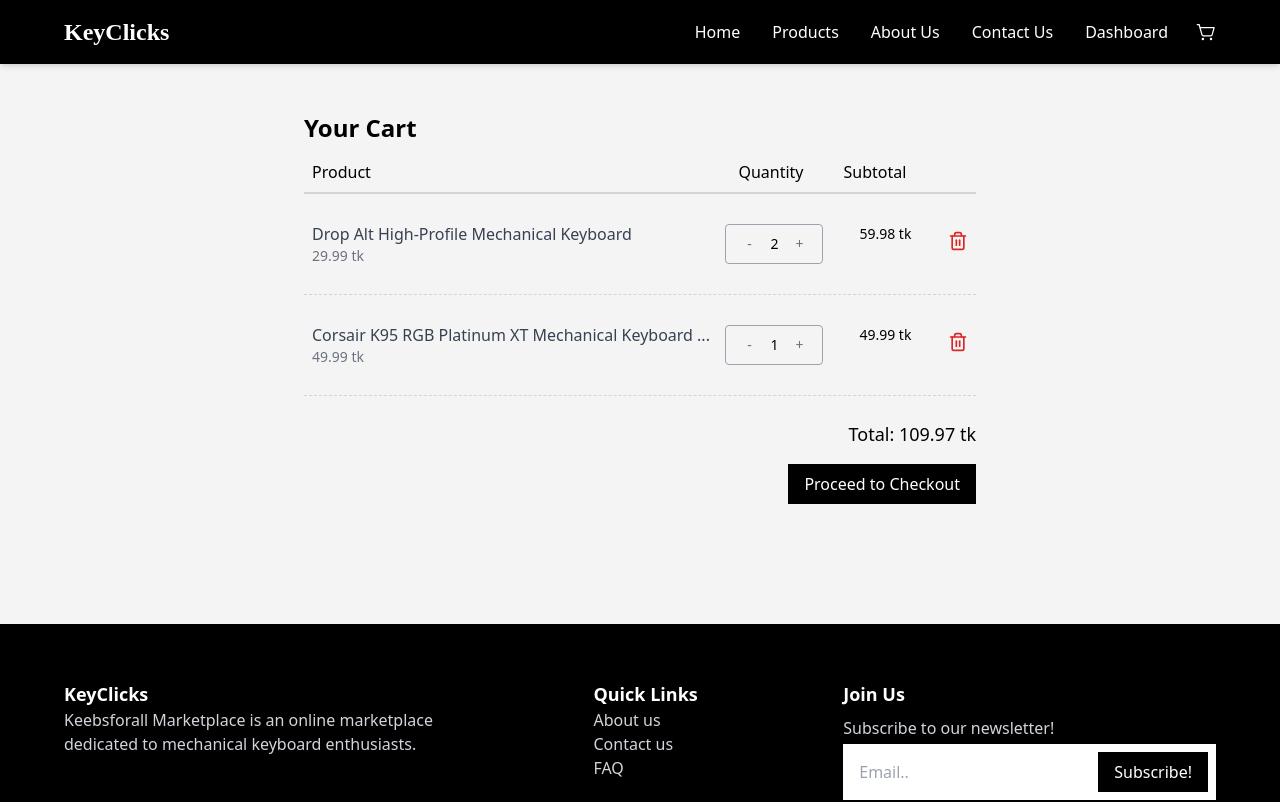
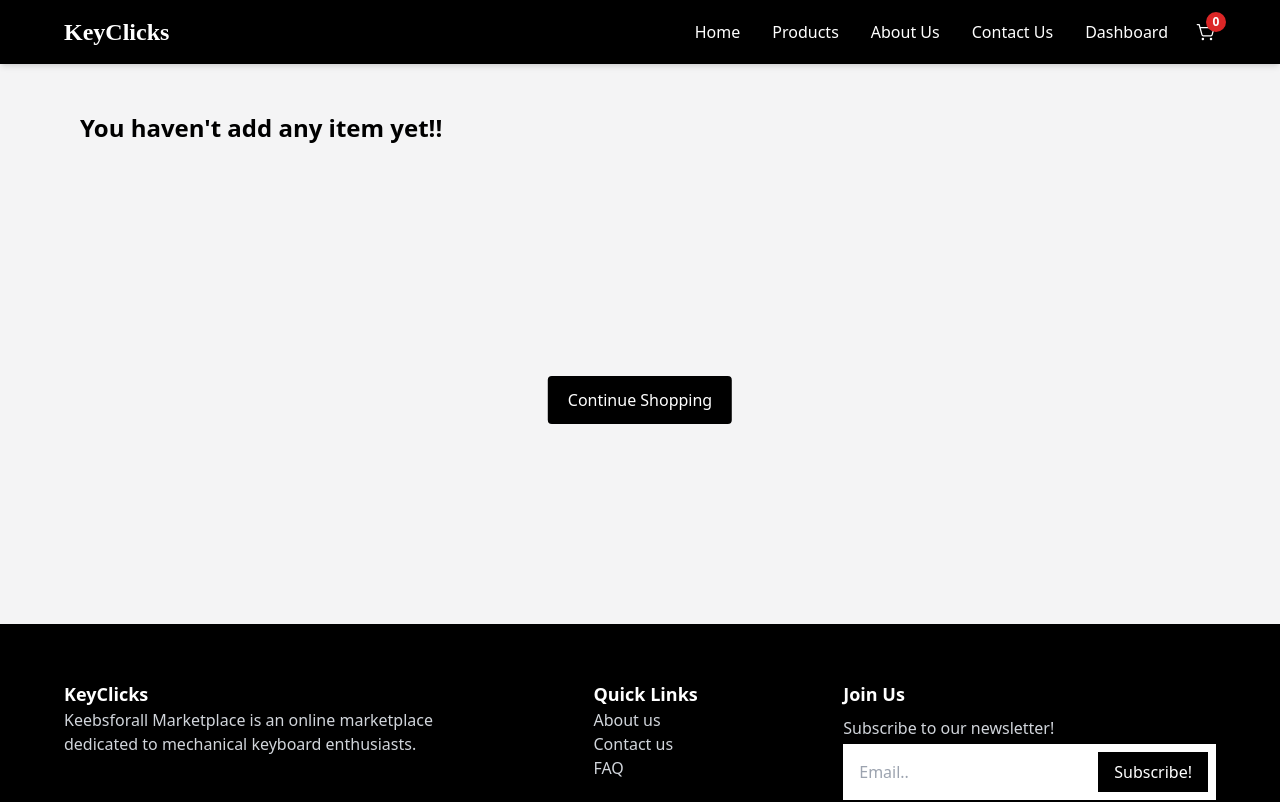
Before and after one commit to ShamimaNasrin/mechanical-keyboards-shop, a React (Vite) app: page /cart in a window 1280 px wide. Shown: the top 802 px of the page. Built offline with nearby package versions, Linux system fonts and the light colour scheme.

Commit message:
Cart calculations

```diff
--- a/src/pages/cartPage/CartMain.tsx
+++ b/src/pages/cartPage/CartMain.tsx
@@ -1,76 +1,50 @@
-import { useState } from "react";
-import { useNavigate } from "react-router-dom";
+import { Link, useNavigate } from "react-router-dom";
 import { FiTrash2 } from "react-icons/fi";
 import { toast } from "react-hot-toast";
+import { useAppDispatch, useAppSelector } from "../../redux/hooks";
+import { RootState } from "../../redux/store";
+import {
+  quantityDecrement,
+  quantityIncrement,
+  removeFromCart,
+} from "../../redux/features/cartSlice";
 
 type TProduct = {
-  img_url: string;
   id: number;
   name: string;
+  img_url: string;
+  brand: string;
+  stock_quantity: number;
   price: number;
-  quantity: number;
-  stock_quantity: number;
+  rating: number;
+  description: string;
+  quantity?: number;
 };
 
 type TCartItemProps = {
   product: TProduct;
-  updateQuantity: (id: number, quantity: number) => void;
-  removeFromCart: (id: number) => void;
 };
 
 const CartMain = () => {
-  const [cart, setCart] = useState<TProduct[]>([
-    // Example initial products
-    {
-      img_url: "https://i.ibb.co.com/BP8BKZf/moon-landing-15.webp",
-      id: 1,
-      name: "Drop Alt High-Profile Mechanical Keyboard",
-      price: 29.99,
-      quantity: 2,
-      stock_quantity: 10,
-    },
-    {
-      img_url: "https://i.ibb.co.com/BP8BKZf/moon-landing-15.webp",
-      id: 2,
-      name: "Corsair K95 RGB Platinum XT Mechanical Keyboard fdvfdvgfbgbgfb",
-      price: 49.99,
-      quantity: 1,
-      stock_quantity: 3,
-    },
-  ]);
-
   const navigate = useNavigate();
-
-  const updateQuantity = (id: number, quantity: number) => {
-    setCart((prevCart) =>
-      prevCart.map((product) =>
-        product.id === id ? { ...product, quantity } : product
-      )
+  const products = useAppSelector((state: RootState) => state.cart.products);
+  const totalPrice = useAppSelector(
+    (state: RootState) => state.cart.totalPrice
   );
-  };
-
-  const removeFromCart = (id: number) => {
-    setCart((prevCart) => prevCart.filter((product) => product.id !== id));
-  };
-
-  const calculateTotalPrice = () => {
-    return cart.reduce(
-      (total, product) => total + product.price * product.quantity,
-      0
-    );
-  };
 
   // Navigate to checkout page
   const handleCheckout = () => {
     navigate("/checkout");
   };
 
-  const isCheckoutDisabled = cart.some(
-    (product) => product?.quantity > product?.stock_quantity
+  // disable checkout if stock limit exceed
+  const isCheckoutDisabled = products.some(
+    (prod) => prod.quantity! > prod?.stock_quantity
   );
 
   return (
     <div className="bg-zinc-100 xl:py-12 lg:py-10 py-7 xl:px-20 lg:px-20 md:px-10 px-7 mx-auto w-full min-h-[70vh] ">
+      {products.length ? (
         <div className="mx-auto max-w-2xl bg-zinc-100 ">
           <h2 className="text-2xl font-semibold mb-4">Your Cart</h2>
           <div className="flex justify-between items-center font-medium border-b-2 border-zinc-300 pb-2 px-2">
@@ -81,18 +55,13 @@ const CartMain = () => {
             </div>
           </div>
           <div>
-          {cart.map((product) => (
-            <CartItem
-              key={product.id}
-              product={product}
-              updateQuantity={updateQuantity}
-              removeFromCart={removeFromCart}
-            />
+            {products.map((item) => (
+              <CartItem key={item.id} product={item} />
             ))}
           </div>
           <div className="mt-6 text-right">
             <p className="text-lg font-medium">
-            Total: {calculateTotalPrice().toFixed(2)} tk
+              Total: {totalPrice.toFixed(2)} tk
             </p>
             <button
               className={`mt-4 px-4 py-2 font-medium text-white ${
@@ -107,31 +76,53 @@ const CartMain = () => {
             </button>
           </div>
         </div>
+      ) : (
+        <div>
+          <h2 className="text-2xl font-semibold mb-4">
+            You haven't add any item yet!!
+          </h2>
+          <Link to="/products">
+            <button
+              className="font-medium px-5 py-3 absolute z-10 rounded border-none bg-black text-white hover:bg-gray-700"
+              style={{
+                top: "50%",
+                left: "50%",
+                transform: "translate(-50%, -50%)",
+              }}
+            >
+              Continue Shopping
+            </button>
+          </Link>
+        </div>
+      )}
     </div>
   );
 };
 
-const CartItem: React.FC<TCartItemProps> = ({
-  product,
-  updateQuantity,
-  removeFromCart,
-}) => {
-  const handleIncrease = () => {
-    if (product?.quantity < product?.stock_quantity) {
-      updateQuantity(product.id, product.quantity + 1);
+const CartItem: React.FC<TCartItemProps> = ({ product }) => {
+  const dispatch = useAppDispatch();
+
+  const handleIncrease = (id: number) => {
+    if (product?.quantity && product?.quantity < product?.stock_quantity) {
+      dispatch(quantityIncrement(id));
     } else {
       toast.error("Limit exceeded");
     }
   };
 
-  const handleDecrease = () => {
-    if (product?.quantity > 1) {
-      updateQuantity(product.id, product?.quantity - 1);
+  const handleDecrease = (id: number) => {
+    if (product?.quantity && product?.quantity > 1) {
+      dispatch(quantityDecrement(id));
     }
+  };
+  const handleRemove = (id: number) => {
+    dispatch(removeFromCart(id));
   };
 
   const calculateSubtotal = () => {
+    if (product?.quantity) {
       return product.price * product.quantity;
+    } else return product.price;
   };
 
   return (
@@ -148,14 +139,14 @@ const CartItem: React.FC<TCartItemProps> = ({
         <div className="px-[10px] py-[6px] flex items-center rounded border border-gray-400 ">
           <button
             className="w-[26px] h-[26px] text-sm font-medium text-gray-500 hover:text-black hover:bg-gray-300"
-            onClick={handleDecrease}
+            onClick={() => handleDecrease(product.id)}
           >
             -
           </button>
           <span className="mx-2 text-sm">{product.quantity}</span>
           <button
             className=" w-[26px] h-[26px] text-sm font-medium text-gray-500 hover:text-black hover:bg-gray-300"
-            onClick={handleIncrease}
+            onClick={() => handleIncrease(product.id)}
           >
             +
           </button>
@@ -167,7 +158,7 @@ const CartItem: React.FC<TCartItemProps> = ({
       <div className="text-right ">
         <button
           className="text-red-600 hover:text-red-800"
-          onClick={() => removeFromCart(product.id)}
+          onClick={() => handleRemove(product.id)}
         >
           <FiTrash2 size={20} />
         </button>
--- a/src/pages/dashboard/DashboardMain.tsx
+++ b/src/pages/dashboard/DashboardMain.tsx
@@ -5,7 +5,7 @@ import { AiOutlineEdit } from "react-icons/ai";
 import { FiTrash2 } from "react-icons/fi";
 import ConfirmationModal from "./ConfirmationModal";
 
-type Product = {
+type TProduct = {
   id: number;
   name: string;
   price: number;
@@ -17,7 +17,7 @@ type Product = {
 };
 
 const DashboardMain: React.FC = () => {
-  const [products, setProducts] = useState<Product[]>([
+  const [products, setProducts] = useState<TProduct[]>([
     // Example product
     {
       id: 1,
@@ -34,16 +34,16 @@ const DashboardMain: React.FC = () => {
   const [showAddModal, setShowAddModal] = useState(false);
   const [showUpdateModal, setShowUpdateModal] = useState(false);
   const [showDeleteModal, setShowDeleteModal] = useState(false);
-  const [selectedProduct, setSelectedProduct] = useState<Product | null>(null);
+  const [selectedProduct, setSelectedProduct] = useState<TProduct | null>(null);
 
-  const handleAddProduct = (newProduct: Product) => {
+  const handleAddProduct = (newProduct: TProduct) => {
     setProducts([...products, newProduct]);
     setShowAddModal(false);
     toast.success("Product added successfully!");
     console.log("Product added:", newProduct);
   };
 
-  const handleUpdateProduct = (updatedProduct: Product) => {
+  const handleUpdateProduct = (updatedProduct: TProduct) => {
     setProducts(
       products.map((product) =>
         product.id === updatedProduct.id ? updatedProduct : product
--- a/src/pages/faqs/FaqsMain.tsx
+++ b/src/pages/faqs/FaqsMain.tsx
@@ -32,7 +32,7 @@ const FaqsMain = () => {
         <div key={i} className="my-3">
           <h4 className="text-[19px] text-gray-600 font-bold">{faq.ques}</h4>
           <p className="mt-1 mb-3 lg:text-[17px] text-base text-gray-600">
-            K{faq.ans}
+            {faq.ans}
           </p>
         </div>
       ))}
--- a/src/pages/homePage/NavBar.tsx
+++ b/src/pages/homePage/NavBar.tsx
@@ -3,8 +3,13 @@ import { RiCloseLargeFill } from "react-icons/ri";
 import { PiShoppingCartSimple } from "react-icons/pi";
 import { Link, NavLink } from "react-router-dom";
 import "./styles/navbar.css";
+import { useAppSelector } from "../../redux/hooks";
+import { RootState } from "../../redux/store";
 
 const NavBar = () => {
+  const totalItemSelectQuantity = useAppSelector(
+    (state: RootState) => state.cart.totalItemSelectQuantity
+  );
   const links = [
     { name: "Home", path: "/home" },
     { name: "Products", path: "/products" },
@@ -47,9 +52,15 @@ const NavBar = () => {
               <NavLink to={link.path}>{link.name}</NavLink>
             </li>
           ))}
-          <Link to="/cart">
-            <PiShoppingCartSimple className="text-white text-xl xl:ml-7 lg:ml-7 md:ml-7 " />
-          </Link>
+
+          <div className="relative">
+            <Link to="/cart">
+              <PiShoppingCartSimple className="text-white text-xl xl:ml-7 lg:ml-7 md:ml-7" />
+            </Link>
+            <span className="absolute top-0 right-0 transform translate-x-1/2 -translate-y-1/2 bg-red-600 text-white text-xs font-semibold rounded-full w-5 h-5 flex items-center justify-center">
+              {totalItemSelectQuantity}
+            </span>
+          </div>
         </ul>
       </div>
     </div>
--- a/src/pages/productDetails/ProductDetails.tsx
+++ b/src/pages/productDetails/ProductDetails.tsx
@@ -1,7 +1,12 @@
-import { useState } from "react";
+// import { useState } from "react";
 import StarRating from "../../components/starRating/StarRating";
+import { useAppDispatch, useAppSelector } from "../../redux/hooks";
+import { addToCart } from "../../redux/features/cartSlice";
+import { RootState } from "../../redux/store";
+import toast from "react-hot-toast";
 
 type TProduct = {
+  id: number;
   name: string;
   img_url: string;
   brand: string;
@@ -9,11 +14,7 @@ type TProduct = {
   price: number;
   rating: number;
   description: string;
-};
-
-type TCartItem = {
-  product: TProduct;
-  quantity: number;
+  quantity?: number;
 };
 
 type TProductDetailsProps = {
@@ -21,31 +22,28 @@ type TProductDetailsProps = {
 };
 
 const ProductDetails: React.FC<TProductDetailsProps> = ({ product }) => {
-  const [cart, setCart] = useState<TCartItem[]>([]);
+  const dispatch = useAppDispatch();
+  const cartState = useAppSelector((state: RootState) => state.cart.products);
 
-  const handleAddToCart = () => {
-    setCart((prevCart) => {
-      const existingItem = prevCart.find(
-        (item) => item.product.name === product.name
-      );
+  // console.log("cartState", cartState);
 
-      if (existingItem) {
-        if (existingItem.quantity < product.stock_quantity) {
-          return prevCart.map((item) =>
-            item.product.name === product.name
-              ? { ...item, quantity: item.quantity + 1 }
-              : item
-          );
+  const handleAddToCart = (product: TProduct) => {
+    const quantity = 1;
+
+    if (cartState.length === 0) {
+      dispatch(addToCart({ product, quantity }));
+    } else {
+      cartState.map((item) => {
+        if (item.id === product.id) {
+          if (item.quantity! < item.stock_quantity) {
+            dispatch(addToCart({ product, quantity }));
+          } else {
+            toast.error(`Limit exceeded for this item`);
+          }
         }
-        alert("Cannot add more than available quantity.");
-        return prevCart;
-      } else {
-        return [...prevCart, { product, quantity: 1 }];
-      }
-    });
+      });
+    }
   };
-
-  console.log("cart info:", cart);
 
   return (
     <div className="bg-zinc-100 xl:py-12 lg:py-10 py-7 xl:px-20 lg:px-20 md:px-10 px-7 mx-auto">
@@ -78,7 +76,7 @@ const ProductDetails: React.FC<TProductDetailsProps> = ({ product }) => {
           <p className="text-gray-700 mb-4">{product.description}</p>
 
           <button
-            onClick={handleAddToCart}
+            onClick={() => handleAddToCart(product)}
             disabled={product?.stock_quantity === 0}
             className={`bg-black text-white mx-auto text-sm px-3 py-2 transition-all duration-500  ${
               product?.stock_quantity === 0
@@ -86,8 +84,7 @@ const ProductDetails: React.FC<TProductDetailsProps> = ({ product }) => {
                 : "hover:bg-gray-800"
             }`}
           >
-            Add to Cart
-            {/* {product?.quantity === 0 ? "Stock Out" : "Add to Cart"} */}
+            {product?.stock_quantity === 0 ? "Stock Out" : "Add to Cart"}
           </button>
         </div>
       </div>
--- /dev/null
+++ b/src/redux/features/cartSlice.ts
@@ -0,0 +1,98 @@
+import { createSlice } from "@reduxjs/toolkit";
+
+type TProduct = {
+  id: number;
+  name: string;
+  img_url: string;
+  brand: string;
+  stock_quantity: number;
+  price: number;
+  rating: number;
+  description: string;
+  quantity?: number;
+};
+
+type TCartState = {
+  products: (TProduct & { quantity?: number })[];
+  totalPrice: number;
+  fTotalPrice: number;
+  totalItemSelectQuantity: number;
+};
+
+const initialState: TCartState = {
+  products: [],
+  totalPrice: 0,
+  fTotalPrice: 0,
+  totalItemSelectQuantity: 0,
+};
+
+// to calculate total number of selected product quantity
+const calculateTotalItemSelectQuantity = (state: TCartState): number => {
+  return state.products.reduce(
+    (total, item) => total + (item.quantity || 0),
+    0
+  );
+};
+
+// to calculate the total price
+const calculateTotalPrice = (state: TCartState): number => {
+  return state.products.reduce(
+    (total, item) => total + item.price * (item.quantity || 0),
+    0
+  );
+};
+
+// cart management functions
+export const cartSlice = createSlice({
+  name: "cart",
+  initialState,
+  reducers: {
+    addToCart: (state, action) => {
+      const { quantity, product } = action.payload;
+      const isExist = state.products.find((item) => item.id === product.id);
+      if (isExist) {
+        isExist.quantity! += 1;
+      } else {
+        state.products.push({ ...product, quantity: quantity });
+      }
+      state.totalItemSelectQuantity = calculateTotalItemSelectQuantity(state);
+      state.totalPrice = calculateTotalPrice(state);
+      state.fTotalPrice = state.totalPrice;
+    },
+
+    quantityIncrement: (state, action) => {
+      const product = state.products.find((item) => item.id === action.payload);
+      if (product) {
+        product.quantity! += 1;
+        state.totalItemSelectQuantity = calculateTotalItemSelectQuantity(state);
+        state.totalPrice = calculateTotalPrice(state);
+        state.fTotalPrice = state.totalPrice;
+      }
+    },
+    quantityDecrement: (state, action) => {
+      const product = state.products.find((item) => item.id === action.payload);
+      if (product && product.quantity! > 1) {
+        product.quantity! -= 1;
+        state.totalItemSelectQuantity = calculateTotalItemSelectQuantity(state);
+        state.totalPrice = calculateTotalPrice(state);
+        state.fTotalPrice = state.totalPrice;
+      }
+    },
+    removeFromCart: (state, action) => {
+      const productId = action.payload;
+      state.products = state.products.filter((item) => item.id !== productId);
+      state.totalItemSelectQuantity = calculateTotalItemSelectQuantity(state);
+      state.totalPrice = calculateTotalPrice(state);
+      state.fTotalPrice = state.totalPrice;
+    },
+  },
+});
+
+export const {
+  addToCart,
+  removeFromCart,
+  quantityIncrement,
+  quantityDecrement,
+} = cartSlice.actions;
+
+export default cartSlice.reducer;
--- a/src/redux/store.ts
+++ b/src/redux/store.ts
@@ -1,7 +1,10 @@
 import { configureStore } from "@reduxjs/toolkit";
+import cartReducer from "./features/cartSlice";
 
 export const store = configureStore({
-  reducer: {},
+  reducer: {
+    cart: cartReducer,
+  },
 });
 
 export type RootState = ReturnType<typeof store.getState>;
--- a/src/routes/routes.tsx
+++ b/src/routes/routes.tsx
@@ -13,6 +13,7 @@ import ProductDetails from "../pages/productDetails/ProductDetails";
 import SuccessPayment from "../pages/checkoutPage/SuccessPayment";
 
 type TProduct = {
+  id: number;
   name: string;
   img_url: string;
   brand: string;
@@ -23,6 +24,7 @@ type TProduct = {
 };
 
 const sampleProduct: TProduct = {
+  id: 123,
   name: "Awekeys Mechanical Keyboard Moon Landing [GB]",
   img_url: "https://i.ibb.co.com/BP8BKZf/moon-landing-15.webp",
   brand: "Awekeys",
```
Also changed, not shown: src/pages/homePage/jsonData/productsData.json (+20 -0 lines). Lines whose indentation alone changed are shown as unchanged.
